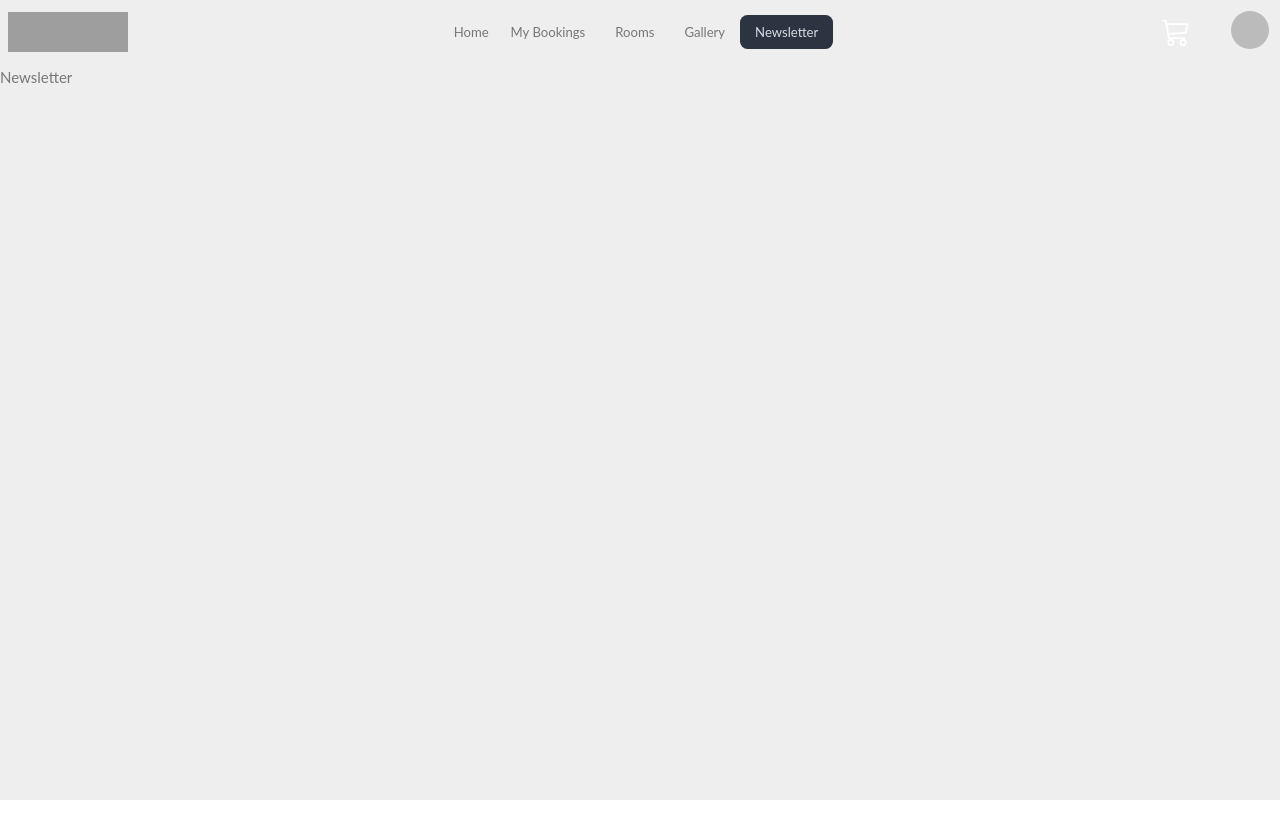
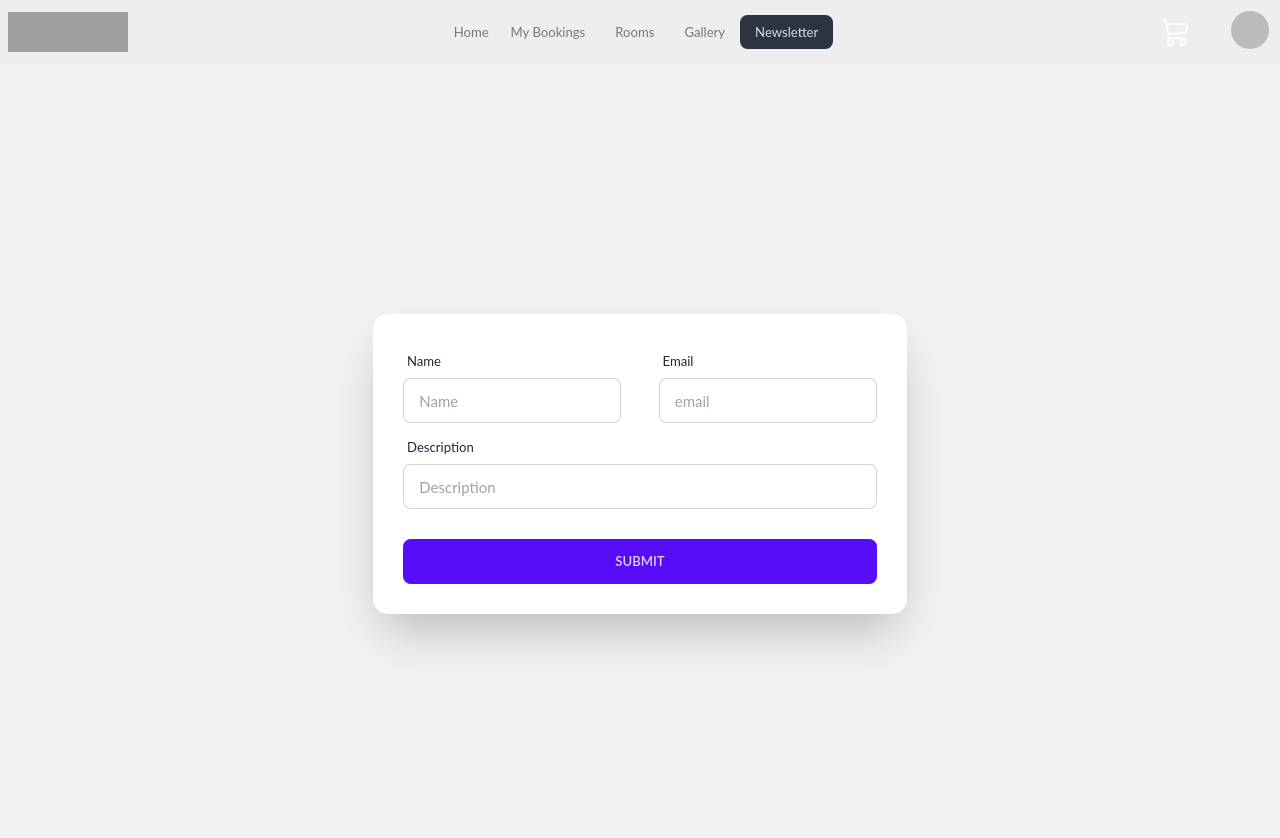
Before and after one commit to Abrar-404/Inn-Tero-Client, a React (Vite) app in the folder inn-tero-client/: page /newsletter in a window 1280 px wide. Shown: the top 838 px of the page. Before the commit the page ends 800 px from the top, so only its background shows below. Built offline with nearby package versions, Linux system fonts and the light colour scheme; no server answers; sample sign-in values are in the browser's storage; grey boxes are pictures that could not be loaded.

Commit message:
Added newsletter form

```diff
--- a/inn-tero-client/src/Components/Newsletter/Newsletter.jsx
+++ b/inn-tero-client/src/Components/Newsletter/Newsletter.jsx
@@ -1,7 +1,55 @@
 const Newsletter = () => {
   return (
     <div>
-      <h1>Newsletter</h1>
+      <div className="hero min-h-screen bg-base-200">
+        <div className="hero-content flex-col lg:flex-row-reverse">
+          <div className="card flex-shrink-0 w-full shadow-2xl bg-base-100">
+            <form className="card-body">
+              <div className="flex gap-10">
+                <div className="form-control">
+                  <label className="label">
+                    <span className="label-text">Name</span>
+                  </label>
+                  <input
+                    type="text"
+                    placeholder="Name"
+                    className="input input-bordered"
+                    required
+                    name="name"
+                  />
+                </div>
+                <div className="form-control">
+                  <label className="label">
+                    <span className="label-text">Email</span>
+                  </label>
+                  <input
+                    type="email"
+                    placeholder="email"
+                    className="input input-bordered"
+                    required
+                    name="email"
+                  />
+                </div>
+              </div>
+              <div className="form-control">
+                <label className="label">
+                  <span className="label-text">Description</span>
+                </label>
+                <input
+                  type="text"
+                  placeholder="Description"
+                  className="input input-bordered"
+                  required
+                  name="description"
+                />
+              </div>
+              <div className="form-control mt-6">
+                <button className="btn btn-primary">Submit</button>
+              </div>
+            </form>
+          </div>
+        </div>
+      </div>
     </div>
   );
 };
```
